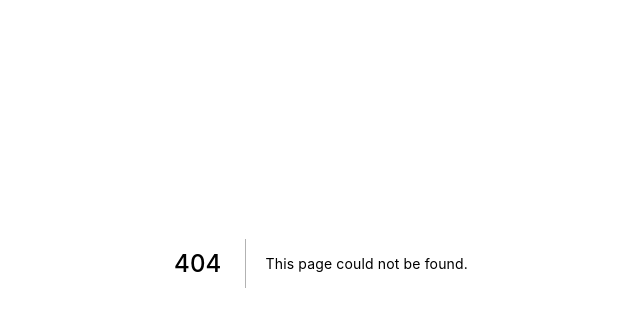
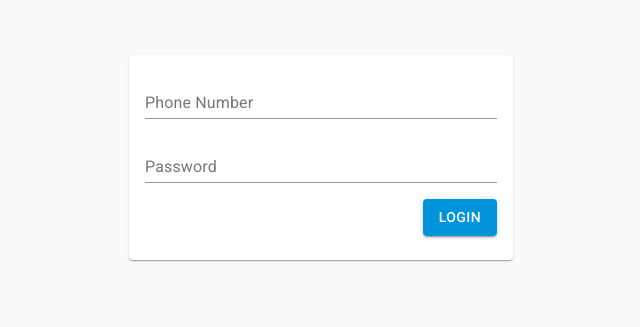
Before and after one commit to edritech93/next-js-test, a Next.js app: page /login in a window 1280 px wide. Before the commit this address had no page. Shown: the part 137-464 px from the top of the page, without its empty margins (319-959 px from the left). Built offline with nearby package versions, Linux system fonts and the light colour scheme.

Commit message:
add page login

```diff
--- /dev/null
+++ b/pages/login.js
@@ -0,0 +1,100 @@
+import React, { useState, useEffect } from 'react';
+import { Inputs, ButtonPrimary, CardView, } from '../component';
+import { Formik } from 'formik';
+import * as Yup from 'yup';
+
+const styles = {
+    container: {
+        flex: 1,
+        display: 'flex',
+        flexDirection: 'column',
+        alignItems: 'center',
+    },
+    wrapForm: {
+        width: '30%',
+        marginTop: '15%',
+    },
+    wrapButton: {
+        display: 'flex',
+        flexDirection: 'row',
+        alignSelf: 'flex-end'
+    }
+}
+
+export default function Login(props) {
+
+    const [loading, setLoading] = useState(false);
+    const [initialData, setInitialData] = useState({
+        phone_number: '',
+        password: '',
+    });
+
+    const validateSchema = Yup.object().shape({
+        phone_number: Yup.string().required(
+            `Phone Number is required`,
+        ),
+        password: Yup.string().required(
+            `Password is required`,
+        ),
+    });
+
+    const _onSubmit = values => {
+        // setLoading(true);
+        // API.singleRequest(API.login(values))
+        //   .then(response => {
+        //   })
+        //   .catch(error => {
+        //     props.showAlert(error);
+        //     setLoading(false);
+        //   });
+    };
+    return (
+        <div style={styles.container}>
+
+            <Formik
+                initialValues={initialData}
+                enableReinitialize={true}
+                onSubmit={_onSubmit}
+                validationSchema={validateSchema}>
+                {({
+                    values,
+                    handleChange,
+                    errors,
+                    setFieldTouched,
+                    touched,
+                    isValid,
+                    handleSubmit,
+                }) => (
+                    <CardView style={styles.wrapForm}>
+                        <Inputs
+                            title={'Phone Number'}
+                            value={values.phone_number}
+                            onBlur={() => setFieldTouched('phone_number')}
+                            onChange={handleChange('phone_number')}
+                            isError={touched.phone_number && errors.phone_number}
+                            message={errors.phone_number}
+                            style={{ marginBottom: 16 }}
+                        />
+                        <Inputs
+                            title={'Password'}
+                            value={values.password}
+                            onBlur={() => setFieldTouched('password')}
+                            onChange={handleChange('password')}
+                            isError={touched.password && errors.password}
+                            message={errors.password}
+                            style={{ marginBottom: 16 }}
+                        />
+                        <div style={styles.wrapButton}>
+                            <ButtonPrimary
+                                title={'Login'}
+                                disabled={!isValid}
+                                onPress={handleSubmit}
+                            />
+                        </div>
+                    </CardView>
+                )}
+            </Formik>
+
+        </div>
+    )
+}
```
